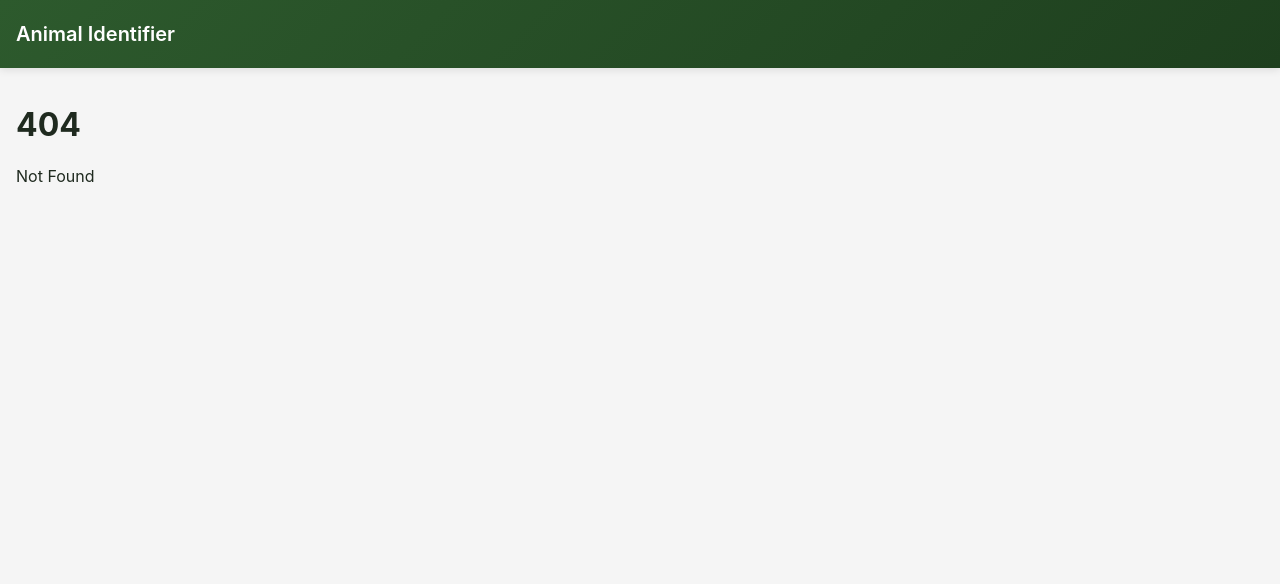
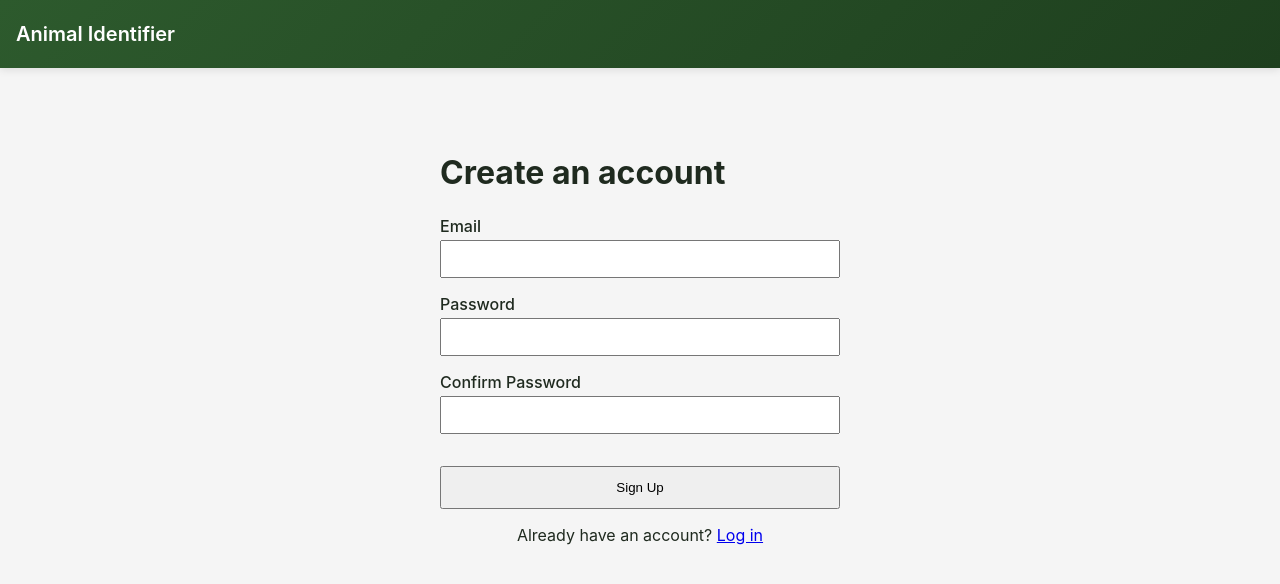
Before and after one commit to Animal-Nerds/animal-identifier, a SvelteKit app: page /signup in a window 1280 px wide. Before the commit this address had no page. Shown: the top 584 px of the page. Built offline with nearby package versions, Linux system fonts and the light colour scheme.

Commit message:
signup_page setup

```diff
--- /dev/null
+++ b/src/routes/signup/+page.svelte
@@ -0,0 +1,206 @@
+<script lang="ts">
+	import { goto } from '$app/navigation';
+
+	let email = $state('');
+	let password = $state('');
+	let confirmPassword = $state('');
+
+	let errors = $state({
+		email: '',
+		password: '',
+		confirmPassword: '',
+		server: ''
+	});
+
+	let loading = $state(false);
+
+	const isValidEmail = (value: string): boolean => {
+		return /^[^\s@]+@[^\s@]+\.[^\s@]+$/.test(value);
+	};
+
+	const validate = () => {
+		errors.email = '';
+		errors.password = '';
+		errors.confirmPassword = '';
+		errors.server = '';
+
+		let valid = true;
+
+		if (!email) {
+			errors.email = 'Email is required';
+			valid = false;
+		} else if (!isValidEmail(email)) {
+			errors.email = 'Enter a valid email address';
+			valid = false;
+		}
+
+		if (!password) {
+			errors.password = 'Password is required';
+			valid = false;
+		} else if (password.length < 8) {
+			errors.password = 'Password must be at least 8 characters';
+			valid = false;
+		}
+
+		if (!confirmPassword) {
+			errors.confirmPassword = 'Please confirm your password';
+			valid = false;
+		} else if (confirmPassword !== password) {
+			errors.confirmPassword = 'Passwords do not match';
+			valid = false;
+		}
+
+		return valid;
+	};
+
+	const handleSubmit = async (e: SubmitEvent) => {
+		e.preventDefault();
+
+		if (!validate()) return;
+
+		loading = true;
+		errors.server = '';
+
+		try {
+			const res = await fetch('/api/auth/signup', {
+				method: 'POST',
+				headers: {
+					'Content-Type': 'application/json'
+				},
+				body: JSON.stringify({ email, password })
+			});
+
+			const data = await res.json();
+
+			if (!res.ok) {
+				errors.server = data?.message || 'Signup failed';
+				return;
+			}
+
+			// success
+			goto('/dashboard');
+		} catch (err: unknown) {
+			errors.server = 'Something went wrong. Please try again.';
+		} finally {
+			loading = false;
+		}
+	};
+</script>
+
+<svelte:head>
+	<title>Sign Up</title>
+</svelte:head>
+
+<div class="container">
+	<h1>Create an account</h1>
+
+	<form on:submit={handleSubmit} novalidate aria-describedby="form-error">
+		<div class="field">
+			<label for="email">Email</label>
+			<input
+				id="email"
+				type="email"
+				bind:value={email}
+				required
+				aria-invalid={!!errors.email}
+				aria-describedby="email-error"
+			/>
+			{#if errors.email}
+				<p id="email-error" class="error">{errors.email}</p>
+			{/if}
+		</div>
+
+		<div class="field">
+			<label for="password">Password</label>
+			<input
+				id="password"
+				type="password"
+				bind:value={password}
+				required
+				minlength="8"
+				aria-invalid={!!errors.password}
+				aria-describedby="password-error"
+			/>
+			{#if errors.password}
+				<p id="password-error" class="error">{errors.password}</p>
+			{/if}
+		</div>
+
+		<div class="field">
+			<label for="confirmPassword">Confirm Password</label>
+			<input
+				id="confirmPassword"
+				type="password"
+				bind:value={confirmPassword}
+				required
+				aria-invalid={!!errors.confirmPassword}
+				aria-describedby="confirm-error"
+			/>
+			{#if errors.confirmPassword}
+				<p id="confirm-error" class="error">{errors.confirmPassword}</p>
+			{/if}
+		</div>
+
+		{#if errors.server}
+			<p id="form-error" class="error server">{errors.server}</p>
+		{/if}
+
+		<button type="submit" disabled={loading} aria-busy={loading}>
+			{loading ? 'Creating account...' : 'Sign Up'}
+		</button>
+	</form>
+
+	<p class="login-link">
+		Already have an account?
+		<a href="/auth/login">Log in</a>
+	</p>
+</div>
+
+<style>
+	.container {
+		max-width: 400px;
+		margin: 2rem auto;
+		padding: 1rem;
+	}
+
+	h1 {
+		margin-bottom: 1.5rem;
+	}
+
+	.field {
+		margin-bottom: 1rem;
+		display: flex;
+		flex-direction: column;
+	}
+
+	label {
+		margin-bottom: 0.25rem;
+		font-weight: 500;
+	}
+
+	input {
+		padding: 0.5rem;
+		font-size: 1rem;
+	}
+
+	button {
+		width: 100%;
+		padding: 0.75rem;
+		margin-top: 1rem;
+		cursor: pointer;
+	}
+
+	.error {
+		color: red;
+		font-size: 0.875rem;
+	}
+
+	.server {
+		margin-top: 0.5rem;
+	}
+
+	.login-link {
+		margin-top: 1rem;
+		text-align: center;
+	}
+</style>
```
